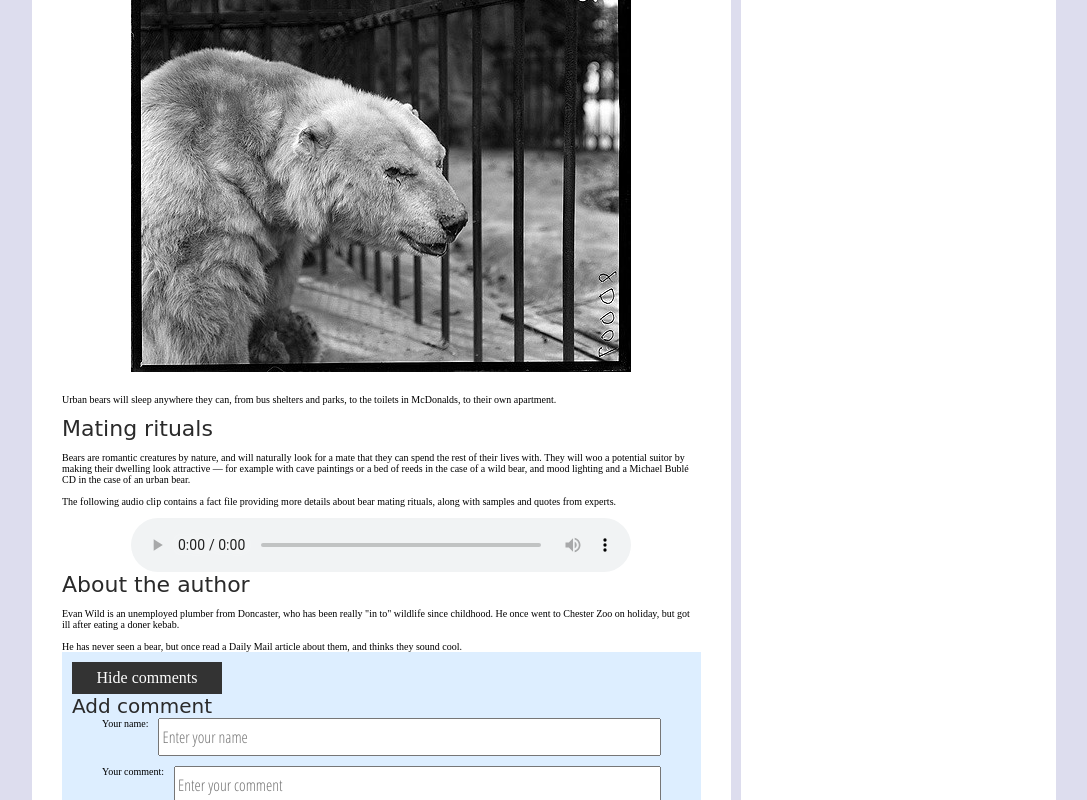
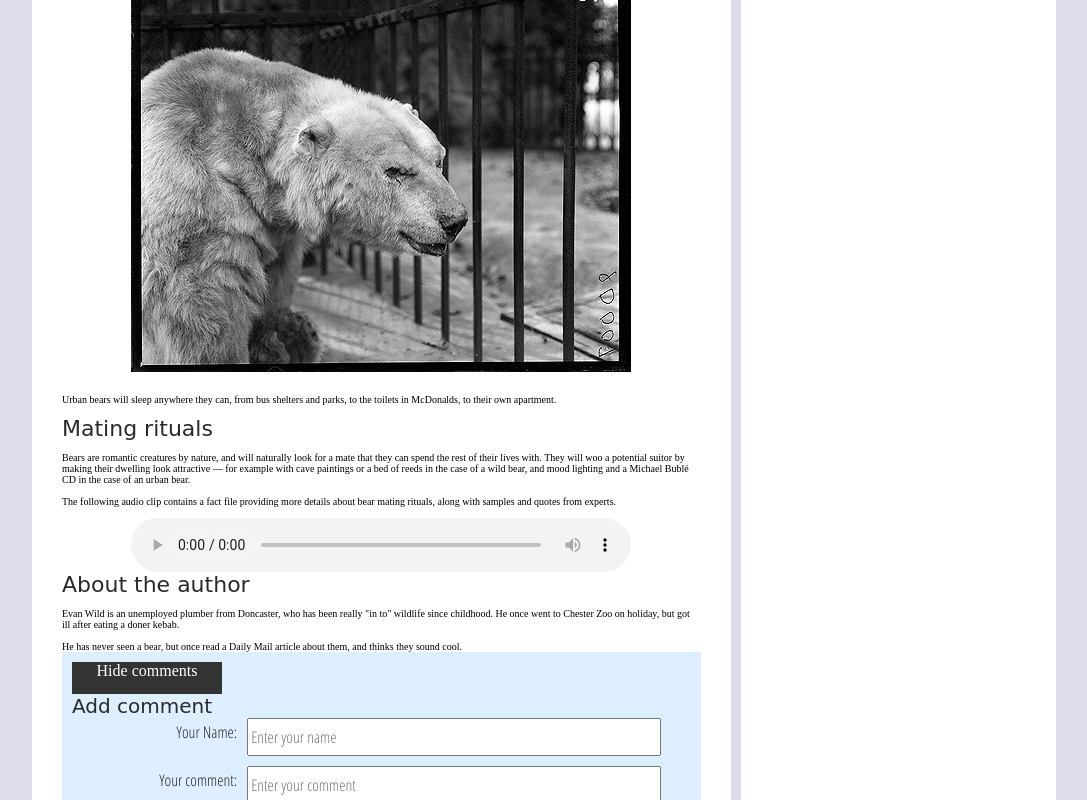
Before and after one commit to ElectroString/ElectroString.github.io, a plain HTML site: page lab5/index.html in a window 1280 px wide. Both pictures are taken after a click on the element "Show comments". Shown: the part 1004-1804 px from the top of the page, without its empty margins (96-1183 px from the left). Drawn offline with Linux system fonts and the light colour scheme; a web font is replaced by a local one.

Commit message:
Lab5 - Part 1
Updated forms/input fields

```diff
--- a/lab5/index.html
+++ b/lab5/index.html
@@ -27,7 +27,7 @@
       </ul>
 
       <form class="search">
-        <input type="search" name="q" placeholder="Search query">
+        <input type="search" name="q" placeholder="Search query" aria-label="Serch query">
         <input type="submit" value="Go!">
       </form>
     </nav>
@@ -122,11 +122,11 @@
 
             <form class="comment-form">
               <div class="flex-pair">
-                Your name:
+                <label for="name">Your Name:</label>
                 <input type="text" name="name" id="name" placeholder="Enter your name">
               </div>
               <div class="flex-pair">
-                Your comment:
+                <label for="comment">Your comment:</label>
                 <input type="text" name="comment" id="comment" placeholder="Enter your comment">
               </div>
               <div>
--- a/lab5/style.css
+++ b/lab5/style.css
@@ -216,7 +216,7 @@ audio {
 
 .comment-form input, .comment-form label, .show-hide {
   font-size: 1.6rem;
-  line-height: 32px;
+  height: 32px;
 }
 
 .comment-form input[type="submit"], .show-hide {
```
